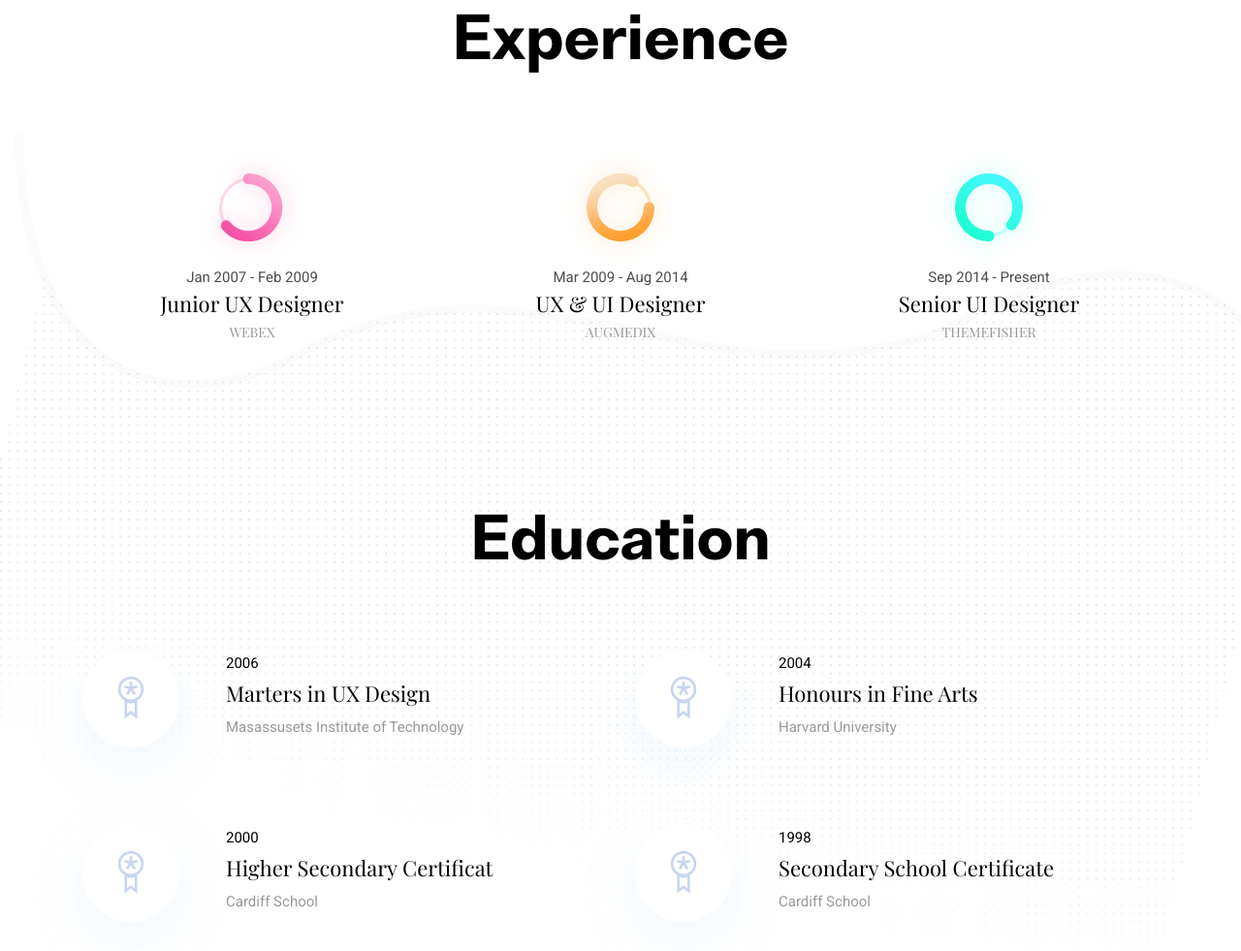
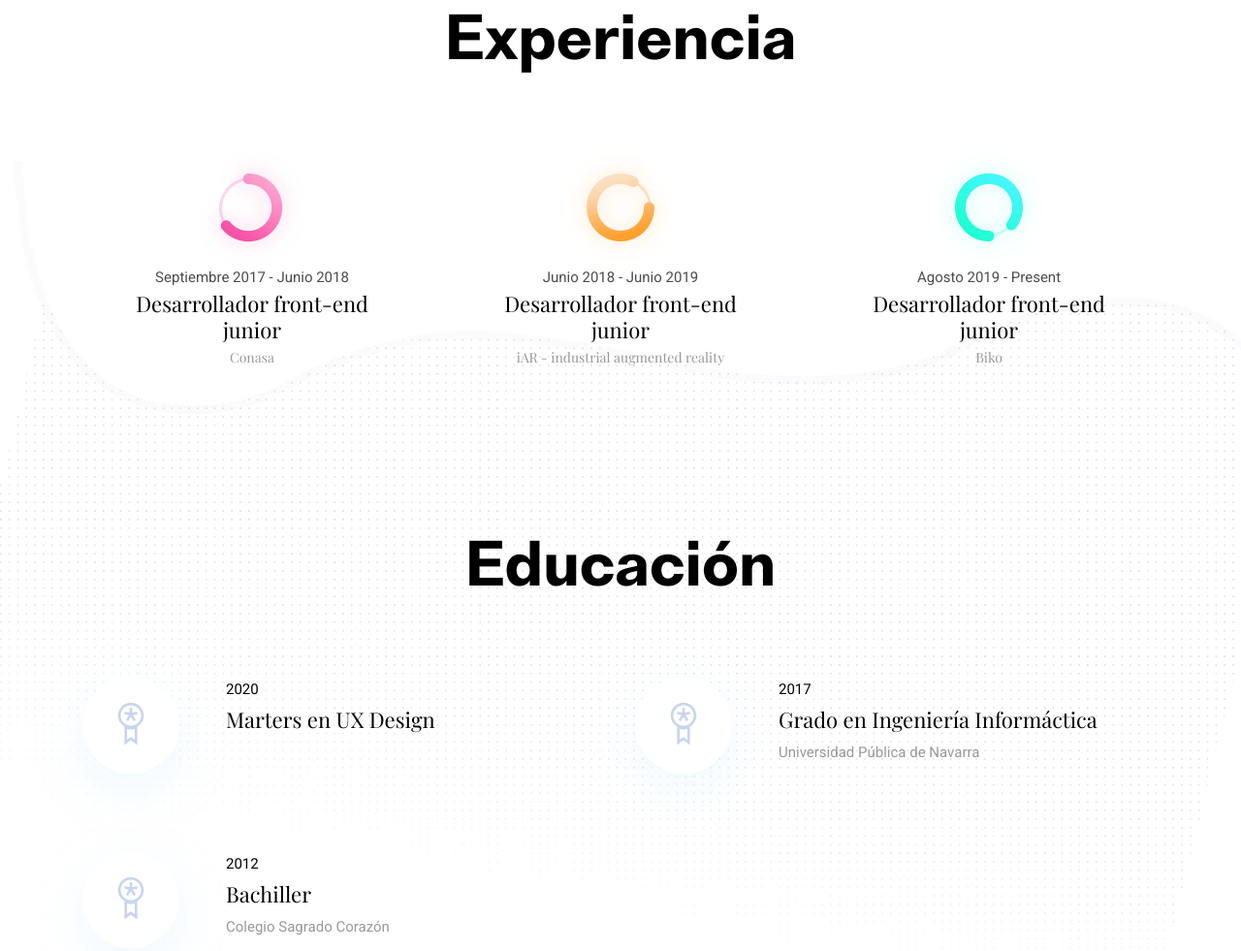
Before and after one commit to drzkn/drzkn.github.io, a plain HTML site: page index.html in a window 1280 px wide. Shown: the part 1787-2768 px from the top of the page at 97% size. Drawn offline with nearby package versions, Linux system fonts and the light colour scheme; files whose address does not match are found by name.

Commit message:
feat - eperiencia y formación

```diff
--- a/index.html
+++ b/index.html
@@ -178,25 +178,25 @@
   <div class="container">
     <div class="row justify-content-around">
       <div class="col-lg-12 text-center">
-        <h2 class="section-title">Experience</h2>
+        <h2 class="section-title">Experiencia</h2>
       </div>
       <div class="col-lg-3 col-md-4 text-center">
         <img src="kross/themes/kross/images/experience/icon-1.png" alt="icon">
-        <p class="mb-0">Jan 2007 - Feb 2009</p>
-        <h4>Junior UX Designer</h4>
-        <h6 class="text-light">WEBEX</h6>
+        <p class="mb-0">Septiembre 2017 - Junio 2018</p>
+        <h4>Desarrollador front-end junior</h4>
+        <h6 class="text-light">Conasa</h6>
       </div>
       <div class="col-lg-3 col-md-4 text-center">
         <img src="kross/themes/kross/images/experience/icon-2.png" alt="icon">
-        <p class="mb-0">Mar 2009 - Aug 2014</p>
-        <h4>UX & UI Designer</h4>
-        <h6 class="text-light">AUGMEDIX</h6>
+        <p class="mb-0">Junio 2018 - Junio 2019</p>
+        <h4>Desarrollador front-end junior</h4>
+        <h6 class="text-light">iAR - industrial augmented reality</h6>
       </div>
       <div class="col-lg-3 col-md-4 text-center">
         <img src="kross/themes/kross/images/experience/icon-3.png" alt="icon">
-        <p class="mb-0">Sep 2014 - Present</p>
-        <h4>Senior UI Designer</h4>
-        <h6 class="text-light">THEMEFISHER</h6>
+        <p class="mb-0">Agosto 2019 - Present</p>
+        <h4>Desarrollador front-end junior</h4>
+        <h6 class="text-light">Biko</h6>
       </div>
     </div>
   </div>
@@ -208,7 +208,7 @@
   <div class="container">
     <div class="row">
       <div class="col-lg-12 text-center">
-        <h2 class="section-title">Education</h2>
+        <h2 class="section-title">Educación</h2>
       </div>
       <div class="col-lg-6 col-md-6 mb-80">
         <div class="d-flex">
@@ -216,9 +216,9 @@
             <i class="ti-medall icon icon-light icon-bg bg-white shadow rounded-circle d-block"></i>
           </div>
           <div>
-            <p class="text-dark mb-1">2006</p>
-            <h4>Marters in UX Design</h4>
-            <p class="mb-0 text-light">Masassusets Institute of Technology</p>
+            <p class="text-dark mb-1">2020</p>
+            <h4>Marters en UX Design</h4>
+            <p class="mb-0 text-light"></p>
           </div>
         </div>
       </div>
@@ -228,9 +228,9 @@
             <i class="ti-medall icon icon-light icon-bg bg-white shadow rounded-circle d-block"></i>
           </div>
           <div>
-            <p class="text-dark mb-1">2004</p>
-            <h4>Honours in Fine Arts</h4>
-            <p class="mb-0 text-light">Harvard University</p>
+            <p class="text-dark mb-1">2017</p>
+            <h4>Grado en Ingeniería Informáctica</h4>
+            <p class="mb-0 text-light">Universidad Pública de Navarra</p>
           </div>
         </div>
       </div>
@@ -240,21 +240,9 @@
             <i class="ti-medall icon icon-light icon-bg bg-white shadow rounded-circle d-block"></i>
           </div>
           <div>
-            <p class="text-dark mb-1">2000</p>
-            <h4>Higher Secondary Certificat</h4>
-            <p class="mb-0 text-light">Cardiff School</p>
-          </div>
-        </div>
-      </div>
-      <div class="col-lg-6 col-md-6 mb-80">
-        <div class="d-flex">
-          <div class="mr-lg-5 mr-3">
-            <i class="ti-medall icon icon-light icon-bg bg-white shadow rounded-circle d-block"></i>
-          </div>
-          <div>
-            <p class="text-dark mb-1">1998</p>
-            <h4>Secondary School Certificate</h4>
-            <p class="mb-0 text-light">Cardiff School</p>
+            <p class="text-dark mb-1">2012</p>
+            <h4>Bachiller</h4>
+            <p class="mb-0 text-light">Colegio Sagrado Corazón</p>
           </div>
         </div>
       </div>
@@ -266,7 +254,7 @@
 <!-- /education -->
 
 <!-- services -->
-<section class="section">
+<!-- <section class="section">
   <div class="container">
     <div class="row">
       <div class="col-12 text-center">
@@ -304,11 +292,11 @@
       </div>
     </div>
   </div>
-</section>
+</section> -->
 <!-- /services -->
 
 <!-- portfolio -->
-<section class="section">
+<!-- <section class="section">
   <div class="container">
     <div class="row">
       <div class="col-12 text-center">
@@ -368,18 +356,17 @@
       </div>
     </div>
   </div>
-</section>
+</section> -->
 <!-- /portfolio -->
 
 <!-- testimonial -->
-<section class="section bg-primary position-relative testimonial-bg-shapes">
+<!-- <section class="section bg-primary position-relative testimonial-bg-shapes">
   <div class="container">
     <div class="row">
       <div class="col-12 text-center">
         <h2 class="section-title text-white mb-5">Testimonials</h2>
       </div>
       <div class="col-lg-10 mx-auto testimonial-slider">
-        <!-- slider-item -->
         <div class="text-center testimonial-content">
           <i class="ti-quote-right text-white icon mb-4 d-inline-block"></i>
           <p class="text-white mb-4">Lorem ipsum dolor sit amet, consectetur adipisicing elit, sed do eiusmod tempor
@@ -391,7 +378,6 @@
           <h4 class="text-white">Jesica Gomez</h4>
           <h6 class="text-light mb-4">CEO, Funder</h6>
         </div>
-        <!-- slider-item -->
         <div class="text-center testimonial-content">
           <i class="ti-quote-right text-white icon mb-4 d-inline-block"></i>
           <p class="text-white mb-4">Lorem ipsum dolor sit amet, consectetur adipisicing elit, sed do eiusmod tempor
@@ -405,7 +391,6 @@
           <h4 class="text-white">Jesica Gomez</h4>
           <h6 class="text-light mb-4">CEO, Funder</h6>
         </div>
-        <!-- slider-item -->
         <div class="text-center testimonial-content">
           <i class="ti-quote-right text-white icon mb-4 d-inline-block"></i>
           <p class="text-white mb-4">Lorem ipsum dolor sit amet, consectetur adipisicing elit, sed do eiusmod tempor
@@ -422,18 +407,17 @@
       </div>
     </div>
   </div>
-  <!-- bg shapes -->
   <img src="kross/themes/kross/images/backgrounds/map.png" alt="map" class="img-fluid bg-map">
   <img src="kross/themes/kross/images/illustrations/dots-group-v.png" alt="bg-shape" class="img-fluid bg-shape-1">
   <img src="kross/themes/kross/images/illustrations/leaf-orange.png" alt="bg-shape" class="img-fluid bg-shape-2">
   <img src="kross/themes/kross/images/illustrations/dots-group-sm.png" alt="bg-shape" class="img-fluid bg-shape-3">
   <img src="kross/themes/kross/images/illustrations/leaf-pink-round.png" alt="bg-shape" class="img-fluid bg-shape-4">
   <img src="kross/themes/kross/images/illustrations/leaf-cyan.png" alt="bg-shape" class="img-fluid bg-shape-5">
-</section>
+</section> -->
 <!-- /testimonial -->
 
 <!-- client logo slider -->
-<section class="section pb-0">
+<!-- <section class="section pb-0">
   <div class="container">
     <div class="client-logo-slider d-flex align-items-center">
       <a href="#" class="text-center d-block outline-0 p-4"><img class="d-unset img-fluid"
@@ -458,11 +442,11 @@
           src="kross/themes/kross/images/clients-logo/client-logo-5.png" alt="client-logo"></a>
     </div>
   </div>
-</section>
+</section> -->
 <!-- /client logo slider -->
 
 <!-- blog -->
-<section class="section">
+<!-- <section class="section">
   <div class="container">
     <div class="row">
       <div class="col-12 text-center">
@@ -509,7 +493,7 @@
       </div>
     </div>
   </div>
-</section>
+</section> -->
 <!-- /blog -->
 
 <!-- contact -->
```
